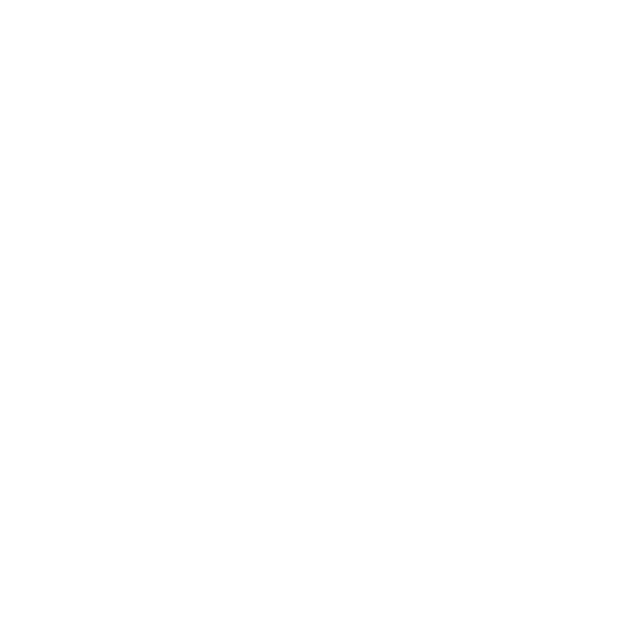
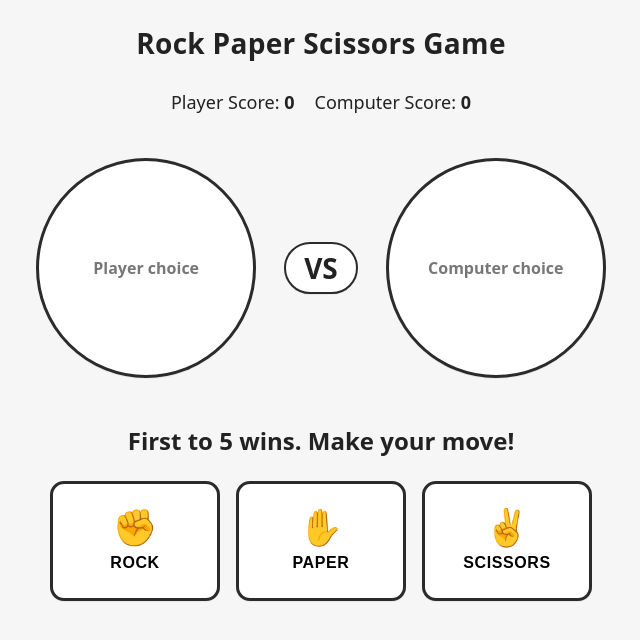
Before and after one commit to JadIg/rockPaperScissors, a plain HTML site: page index.html in a window 1280 px wide. Shown: the whole page, without its empty margins (319-959 px from the left). Drawn offline with Linux system fonts and the light colour scheme.

Commit message:
full version

```diff
--- a/index.html
+++ b/index.html
@@ -5,9 +5,40 @@
     <meta name="viewport" content="width=device-width, initial-scale=1.0">
     <link rel="stylesheet" href="style.css">
     <script src="script.js" defer></script>
-    <title>Document</title>
+    <title>Rock Paper Scissors</title>
 </head>
 <body>
+    <h1>Rock Paper Scissors Game</h1>
+
+    <div class="score">
+        <p>Player Score: <span id="Player-Score">0</span></p>
+        <p>Computer Score: <span id="Computer-Score">0</span></p>
+    </div>
+
+    <div class="arena">
+        <div id="Player-Choice">
+            <p>Player choice</p>
+        </div>
+        <div id="vs">VS</div>
+        <div id="Computer-Choice">
+            <p>Computer choice</p>
+    </div>
+    </div>
+
+    <div class="choices">
+    <button class="choice" data-choice="rock">
+        <span class="icon">✊</span>
+        <span class="label">ROCK</span>
+    </button>
+    <button class="choice" data-choice="paper">
+        <span class="icon">✋</span>
+        <span class="label">PAPER</span>
+    </button>
+    <button class="choice" data-choice="scissors">
+        <span class="icon">✌️</span>
+        <span class="label">SCISSORS</span>
+    </button>
+</div>
 
 </body>
 </html>
--- a/script.js
+++ b/script.js
@@ -1,12 +1,8 @@
+// ----- Game logic (yours, slightly adapted) -----
 function getComputerChoice() {
   const choices = ['rock', 'paper', 'scissors'];
   const randomIndex = Math.floor(Math.random() * choices.length);
   return choices[randomIndex];
-}
-
-function getHumanChoice() {
-    const choice = prompt("Enter rock, paper, or scissors:").toLowerCase();
-    return choice;
 }
 
 let humanScore = 0;
@@ -17,9 +13,11 @@ function playRound(humanChoice, computerChoice) {
   if (humanChoice === computerChoice) {
     return "It's a tie!";
   }
-    if ((humanChoice === 'rock' && computerChoice === 'scissors') ||
+  if (
+    (humanChoice === 'rock' && computerChoice === 'scissors') ||
     (humanChoice === 'paper' && computerChoice === 'rock') ||
-        (humanChoice === 'scissors' && computerChoice === 'paper')) {
+    (humanChoice === 'scissors' && computerChoice === 'paper')
+  ) {
     humanScore++;
     return `You win! ${humanChoice} beats ${computerChoice}.`;
   } else {
@@ -28,12 +26,103 @@ function playRound(humanChoice, computerChoice) {
   }
 }
 
-function game() {
-    for (let i = 0; i < 5; i++) {
-        const humanChoice = getHumanChoice();
+// ----- UI wiring -----
+(function initRPS() {
+  const playerCircle = document.getElementById('Player-Choice');
+  const computerCircle = document.getElementById('Computer-Choice');
+  const playerScoreEl = document.getElementById('Player-Score');
+  const computerScoreEl = document.getElementById('Computer-Score');
+  const buttons = document.querySelectorAll('.choice');
+  const WIN_SCORE = 5;
+
+  // Create a result banner after the arena if it doesn't exist
+  function getOrCreateBanner() {
+    let bar = document.getElementById('result');
+    if (!bar) {
+      bar = document.createElement('div');
+      bar.id = 'result';
+      bar.style.margin = '1em auto';
+      bar.style.textAlign = 'center';
+      bar.style.fontSize = '1.5em';
+      bar.style.fontWeight = 'bold';
+      const arena = document.querySelector('.arena');
+      arena.insertAdjacentElement('afterend', bar);
+    }
+    return bar;
+  }
+
+function getIcon(choice) {
+  switch (choice) {
+    case 'rock': return '<span class="rps-icon">✊</span>';
+    case 'paper': return '<span class="rps-icon">✋</span>';
+    case 'scissors': return '<span class="rps-icon">✌️</span>';
+    default: return '<span class="rps-icon">❓</span>';
+  }
+}
+
+  function renderChoice(el, choice) {
+    el.innerHTML = `<div class="pick">${getIcon(choice)}</div>`;
+  }
+
+  function resetCircles() {
+    playerCircle.innerHTML = '<p>Player choice</p>';
+    computerCircle.innerHTML = '<p>Computer choice</p>';
+  }
+
+  function updateScore() {
+    playerScoreEl.textContent = humanScore;
+    computerScoreEl.textContent = computerScore;
+  }
+
+  function showMessage(msg) {
+    getOrCreateBanner().textContent = msg;
+  }
+
+  function addReset() {
+    if (document.getElementById('reset-btn')) return;
+    const reset = document.createElement('button');
+    reset.id = 'reset-btn';
+    reset.textContent = 'Play again';
+    reset.className = 'choice'; // reuse existing button styling
+    document.querySelector('.choices').appendChild(reset);
+    reset.addEventListener('click', () => {
+      humanScore = 0;
+      computerScore = 0;
+      updateScore();
+      resetCircles();
+      showMessage('New game! First to 5.');
+      buttons.forEach(b => b.disabled = false);
+      reset.remove();
+    });
+  }
+
+  function endIfWin() {
+    if (humanScore >= WIN_SCORE || computerScore >= WIN_SCORE) {
+      const winner = humanScore > computerScore ? 'You' : 'Computer';
+      showMessage(`${winner} win the game ${humanScore}–${computerScore}.`);
+      buttons.forEach(b => b.disabled = true);
+      addReset();
+      return true;
+    }
+    return false;
+  }
+
+  // Hook up the three buttons
+  buttons.forEach(btn => {
+    btn.addEventListener('click', () => {
+      const humanChoice = btn.dataset.choice;               // 'rock' | 'paper' | 'scissors'
       const computerChoice = getComputerChoice();
       const result = playRound(humanChoice, computerChoice);
-        console.log(result);
-        console.log(`Score - You: ${humanScore}, Computer: ${computerScore}`);
-    }
-}
+
+      renderChoice(playerCircle, humanChoice);
+      renderChoice(computerCircle, computerChoice);
+      updateScore();
+      showMessage(result);
+      endIfWin();
+    });
+  });
+
+  // Initial UI state
+  updateScore();
+  showMessage('First to 5 wins. Make your move!');
+})();
--- a/style.css
+++ b/style.css
@@ -0,0 +1,198 @@
+/* ---------------- Base ---------------- */
+:root{
+  --bg:#f6f6f6;
+  --ink:#222;
+  --muted:#777;
+  --line:#2b2b2b;
+  --radius:14px;
+}
+
+*{box-sizing:border-box}
+html,body{height:100%}
+
+body{
+  margin:0;
+  background:var(--bg);
+  color:var(--ink);
+  font-family:system-ui,-apple-system,Segoe UI,Roboto,Arial,"Helvetica Neue";
+  display:flex;
+  flex-direction:column;
+  align-items:center;
+  padding:24px 12px 40px;
+}
+
+h1{
+  margin:0 0 10px;
+  font-weight:800;
+  letter-spacing:.3px;
+  font-size:clamp(20px, 4vw, 28px);
+}
+
+/* ---------------- Score ---------------- */
+.score{
+  display:flex;
+  gap:20px;
+  justify-content:center;
+  align-items:center;
+  font-size:clamp(14px, 2.8vw, 18px);
+  margin-bottom:16px;
+  padding:0 8px;
+  flex-wrap:wrap;            /* prevent overflow on small phones */
+  text-align:center;
+}
+.score span{font-weight:800}
+
+/* ---------------- Arena ---------------- */
+/* Mobile-first: stack vertically: YOU -> VS -> COMPUTER */
+.arena{
+  width:100%;
+  max-width:980px;
+  display:flex;
+  flex-direction:column;
+  align-items:center;
+  justify-content:center;
+  gap:16px;
+  margin:10px 0 22px;
+  padding:0 8px;
+}
+
+#Player-Choice,
+#Computer-Choice{
+  width: clamp(130px, 45vw, 220px);
+  height: clamp(130px, 45vw, 220px);
+  border:2.5px solid var(--line);
+  border-radius:999px;
+  background:#fff;
+  display:flex;
+  align-items:center;
+  justify-content:center;
+  position:relative;
+  box-shadow:0 1px 0 rgba(0,0,0,.06);
+}
+
+#Player-Choice p,
+#Computer-Choice p{
+  margin:0;
+  color:var(--muted);
+  font-weight:600;
+  font-size:clamp(12px, 3.2vw, 16px);
+  text-align:center;
+}
+
+/* ABOVE-circle tags (like the draft) */
+#Player-Choice::before,
+#Computer-Choice::before{
+  position:absolute;
+  top:-26px;
+  left:50%;
+  transform:translateX(-50%);
+  font-weight:800;
+  letter-spacing:.6px;
+  color:var(--ink);
+  font-size:clamp(12px, 3vw, 14px);
+  content:"";                /* set explicit content below */
+}
+
+.rps-icon {
+  font-size: 64px;   /* adjust as you like */
+  line-height: 1;
+}
+/* #Player-Choice::before{ content:"YOU"; }
+#Computer-Choice::before{ content:"COMPUTER"; } */
+
+/* VS chip */
+#vs{
+  font-weight:900;
+  font-size:clamp(16px, 5vw, 28px);
+  border:2.5px solid var(--line);
+  border-radius:999px;
+  padding:8px 14px;
+  line-height:1;
+  background:#fff;
+  box-shadow:0 1px 0 rgba(0,0,0,.06);
+}
+
+/* ---------------- Choices (buttons) ---------------- */
+.choices{
+  width:100%;
+  max-width:980px;
+  display:flex;
+  flex-direction:column;     /* stack on phones for big tap targets */
+  align-items:center;
+  gap:12px;
+  padding:0 10px;
+}
+
+.choice{
+  appearance:none;
+  border:2.5px solid var(--line);
+  background:#fff;
+  border-radius:var(--radius);
+  padding:14px 18px;
+  width: min(460px, 92%);    /* wide but not full-bleed */
+  min-height:72px;
+  display:flex;
+  flex-direction:row;        /* icon + label side-by-side on mobile */
+  align-items:center;
+  justify-content:center;
+  gap:10px;
+  cursor:pointer;
+  transition:transform .12s ease, background .12s ease, box-shadow .12s ease;
+  box-shadow:0 1px 0 rgba(0,0,0,.06);
+  text-align:center;
+}
+
+.choice .icon{font-size:28px; line-height:1}
+.choice .label{
+  font-weight:800;
+  letter-spacing:.6px;
+  font-size:16px;
+}
+
+.choice:hover{background:#f0f0f0; transform:translateY(-2px)}
+.choice:active{transform:translateY(0)}
+.choice:focus-visible{outline:3px solid #9dd1ff; outline-offset:3px}
+
+/* ---------------- Breakpoints ---------------- */
+/* Tablet: give buttons a row layout, enlarge arena a bit */
+@media (min-width: 600px){
+  .arena{
+    gap:20px;
+  }
+  #Player-Choice, #Computer-Choice{
+    width: clamp(160px, 28vw, 210px);
+    height: clamp(160px, 28vw, 210px);
+  }
+  .choices{
+    flex-direction:row;      /* row from tablet upwards */
+    justify-content:center;
+    flex-wrap:wrap;
+    gap:16px;
+  }
+  .choice{
+    width:auto;
+    min-width:170px;
+    height:120px;
+    flex-direction:column;   /* icon above label from tablet up */
+    gap:8px;
+  }
+  .choice .icon{font-size:36px}
+}
+
+/* Desktop: arena becomes a single row (YOU — VS — COMPUTER) */
+@media (min-width: 900px){
+  .arena{
+    flex-direction:row;
+    gap:28px;
+    min-height:220px;
+  }
+  #vs{padding:10px 18px}
+  #Player-Choice, #Computer-Choice{
+    width:220px; height:220px;
+    border-width:3px;
+  }
+  .choice{
+    border-width:3px;
+    padding:18px 24px;
+  }
+}
```
Lines whose indentation alone changed are shown as unchanged.
